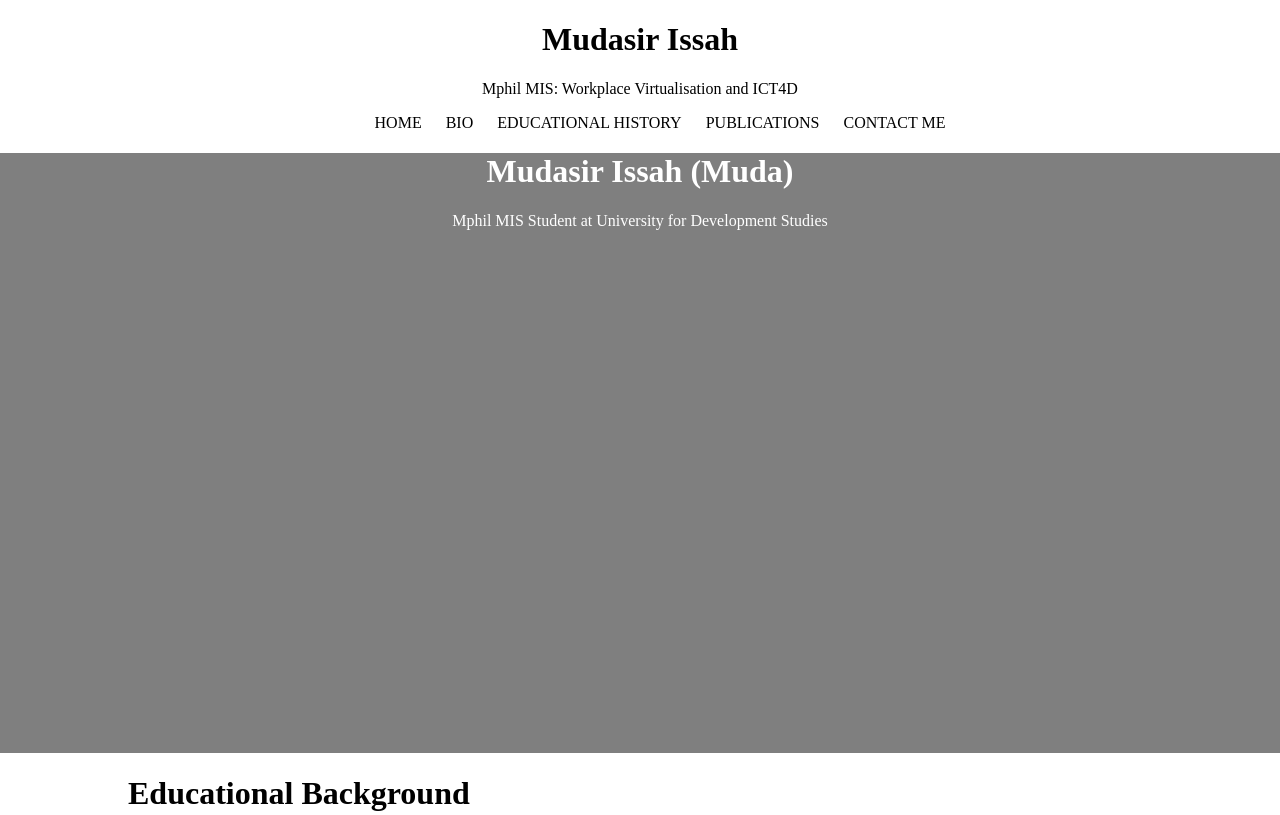
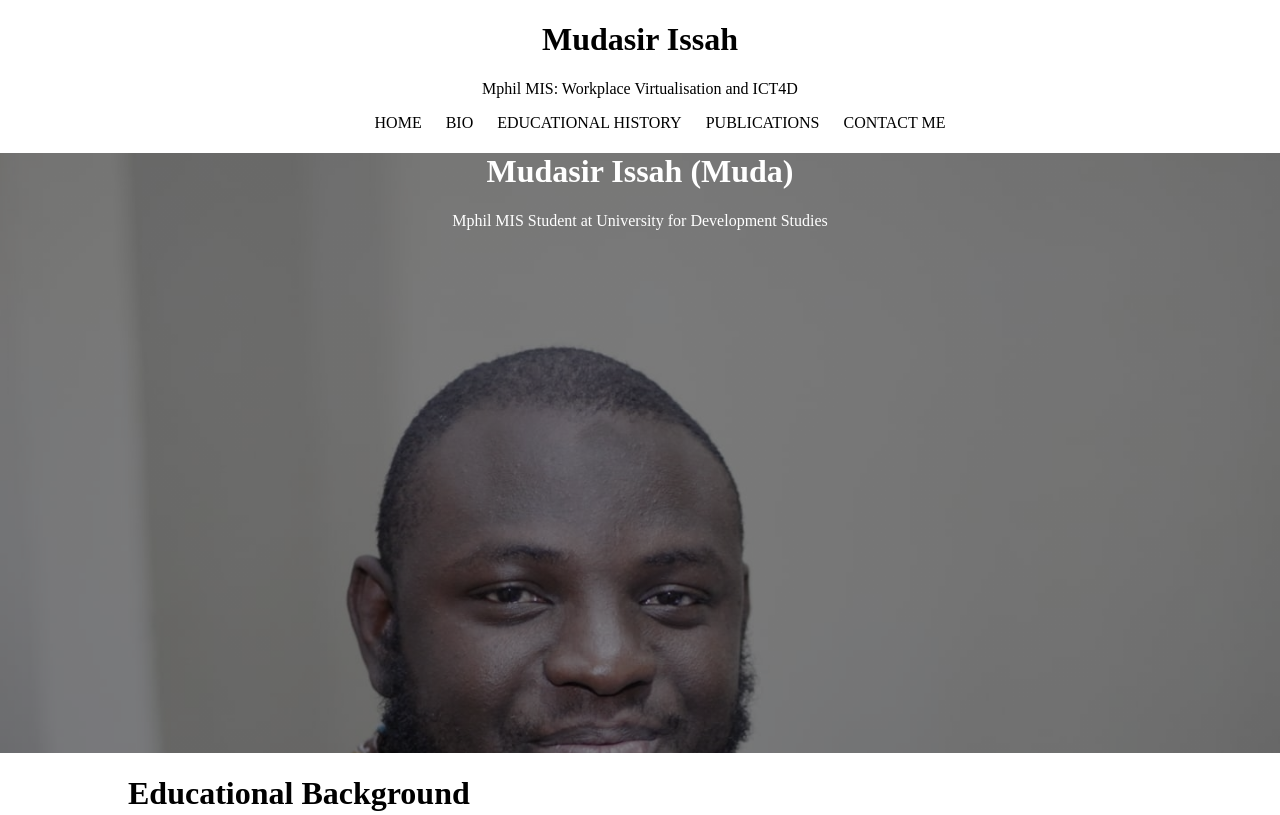
Before and after one commit to mudasiri/muda.github.io, a plain HTML site: page index.htm in a window 1280 px wide. Shown: the top 815 px of the page. Drawn offline with Linux system fonts and the light colour scheme.

Commit message:
Fixed broken image links

```diff
--- a/styles.css
+++ b/styles.css
@@ -15,7 +15,7 @@ body{
 	}
 
 	.heroimage{
-		background-image: linear-gradient(rgb(0,0,0,0.5),rgb(0,0,0,0.5)), url('team.jpeg');
+		background-image: linear-gradient(rgb(0,0,0,0.5),rgb(0,0,0,0.5)), url('mypic.jpg');
 		min-height: 600px;
 		background-size: cover;
 		color: white;
```
Also changed, not shown: mypic.jpg (added).
